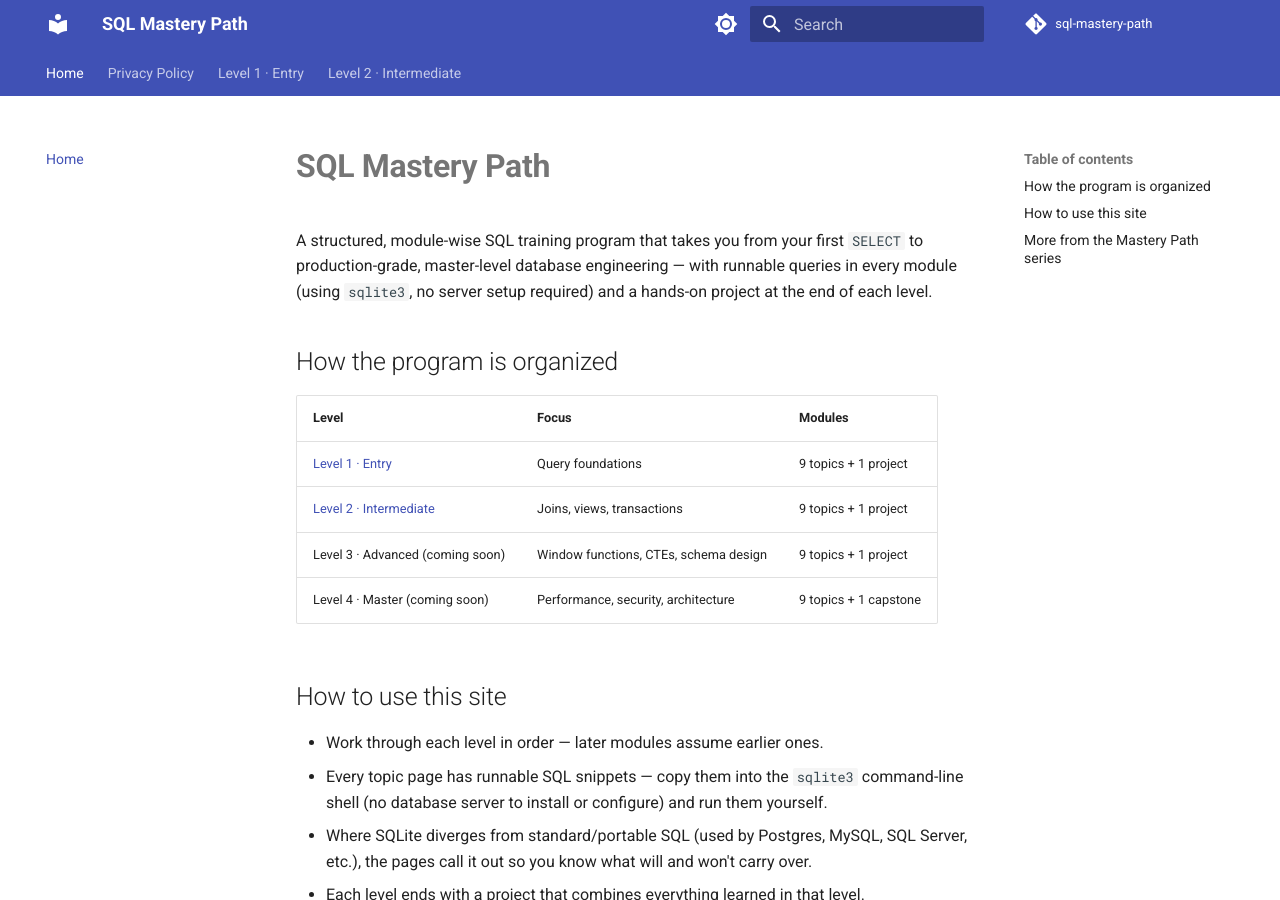
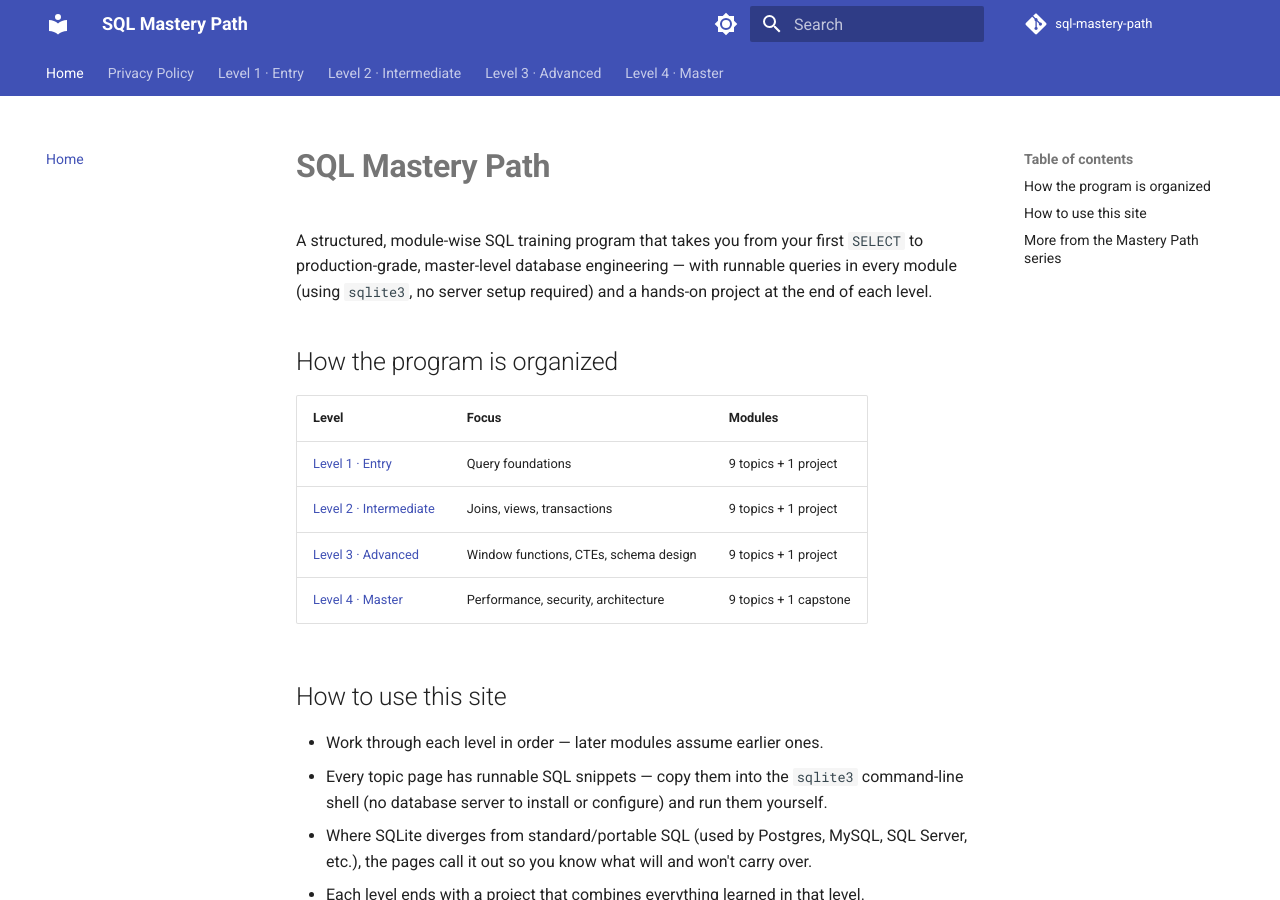
Before and after one commit to SIGILIPELLI/sql-mastery-path, an MkDocs documentation site: the page built from docs/index.md, in a window 1280 px wide and 900 px high. Built offline with MkDocs 1.6.1 and Material for MkDocs 9.7.7, drawn with Linux system fonts in a browser that asks for light colours; comment, search, counter and statistics services are not loaded; part of the change alters nothing that is shown.

Commit message:
Restore finished level(s) to nav/sitemap/homepage
Co-Authored-By: Claude Opus 5 <noreply@anthropic.com>

```diff
--- a/docs/index.md
+++ b/docs/index.md
@@ -16,8 +16,8 @@ and a hands-on project at the end of each level.
 |-------|-------|---------|
 | [Level 1 · Entry](level-1/index.md) | Query foundations | 9 topics + 1 project |
 | [Level 2 · Intermediate](level-2/index.md) | Joins, views, transactions | 9 topics + 1 project |
-| Level 3 · Advanced (coming soon) | Window functions, CTEs, schema design | 9 topics + 1 project |
-| Level 4 · Master (coming soon) | Performance, security, architecture | 9 topics + 1 capstone |
+| [Level 3 · Advanced](level-3/index.md) | Window functions, CTEs, schema design | 9 topics + 1 project |
+| [Level 4 · Master](level-4/index.md) | Performance, security, architecture | 9 topics + 1 capstone |
 
 ## How to use this site
 
--- a/mkdocs.yml
+++ b/mkdocs.yml
@@ -74,7 +74,27 @@ nav:
       - "08 · Constraints": level-2/08-constraints.md
       - "09 · Transactions & ACID Basics": level-2/09-transactions-acid.md
       - "10 · Project — E-commerce Reporting": level-2/10-project-ecommerce-reporting.md
-# --- auto-pruned stub levels (see AdSense low-value-content fix) ---
-exclude_docs: |
-  level-3/*.md
-  level-4/*.md
+  - "Level 3 · Advanced":
+      - Overview: level-3/index.md
+      - "01 · Window Functions": level-3/01-window-functions.md
+      - "02 · CTEs & Recursive Queries": level-3/02-ctes-recursive-queries.md
+      - "03 · Query Optimization & EXPLAIN QUERY PLAN": level-3/03-query-optimization-explain.md
+      - "04 · Stored Procedures — Concepts": level-3/04-stored-procedures-concepts.md
+      - "05 · Triggers": level-3/05-triggers.md
+      - "06 · Normalization & Schema Design": level-3/06-normalization-schema-design.md
+      - "07 · JSON in SQL": level-3/07-json-in-sql.md
+      - "08 · Full-Text Search": level-3/08-full-text-search.md
+      - "09 · Data Migration Patterns": level-3/09-data-migration-patterns.md
+      - "10 · Project: Normalized Schema & Analytics": level-3/10-project-normalized-schema-analytics.md
+  - "Level 4 · Master":
+      - Overview: level-4/index.md
+      - "01 · Advanced Indexing Strategies": level-4/01-advanced-indexing-strategies.md
+      - "02 · Performance Tuning at Scale": level-4/02-performance-tuning-at-scale.md
+      - "03 · Partitioning Concepts": level-4/03-partitioning-concepts.md
+      - "04 · Replication & Backup Concepts": level-4/04-replication-backup-concepts.md
+      - "05 · Security & SQL Injection": level-4/05-security-sql-injection.md
+      - "06 · NoSQL vs SQL": level-4/06-nosql-vs-sql.md
+      - "07 · SQL from Application Code": level-4/07-sql-from-application-code.md
+      - "08 · Data Warehousing Concepts": level-4/08-data-warehousing-concepts.md
+      - "09 · Testing Database Code": level-4/09-testing-database-code.md
+      - "10 · Capstone Project": level-4/10-capstone-project.md
```
